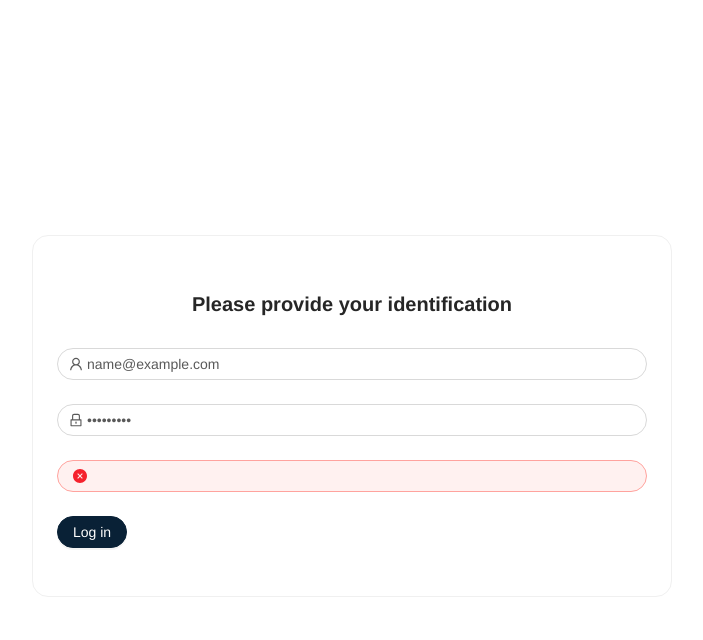
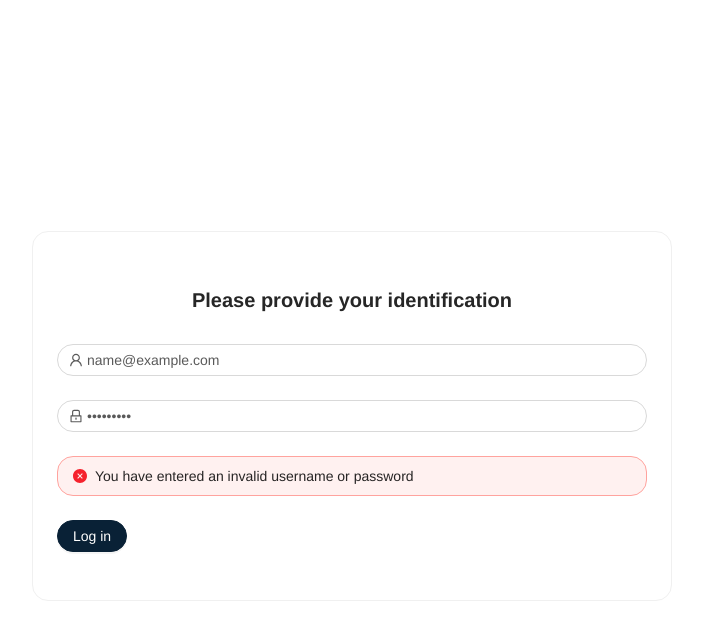
Before and after one commit to maissenayed/toDoList, a React (Create React App) app: page /auth in a window 1280 px wide. Both pictures are taken after typing "name@example.com", "Sample123" into the empty fields and a click on the button "Log in". Shown: the top 640 px of the page, without its empty margins (288-991 px from the left). Built offline with nearby package versions, Linux system fonts and the light colour scheme.

Commit message:
small fixes

```diff
--- a/src/components/Authentication/Login.tsx
+++ b/src/components/Authentication/Login.tsx
@@ -64,7 +64,11 @@ const LoginComponent = () => {
         </Form.Item>
         {errorLogIn ? (
           <Form.Item>
-            <Alert message="" type="error" showIcon />{' '}
+            <Alert
+              message="You have entered an invalid username or password"
+              type="error"
+              showIcon
+            />{' '}
           </Form.Item>
         ) : null}
         <Form.Item>
```
